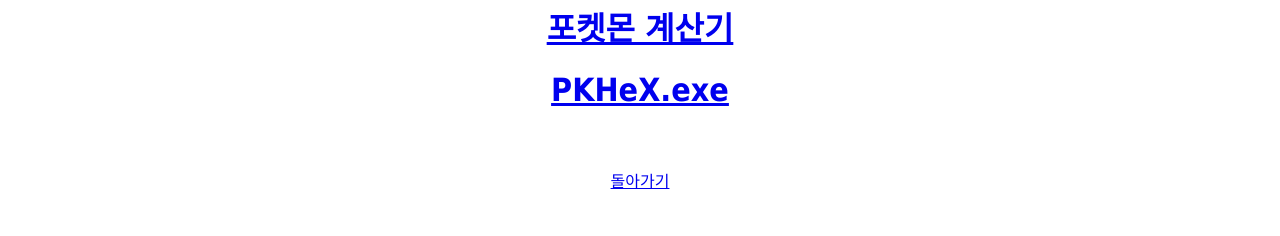
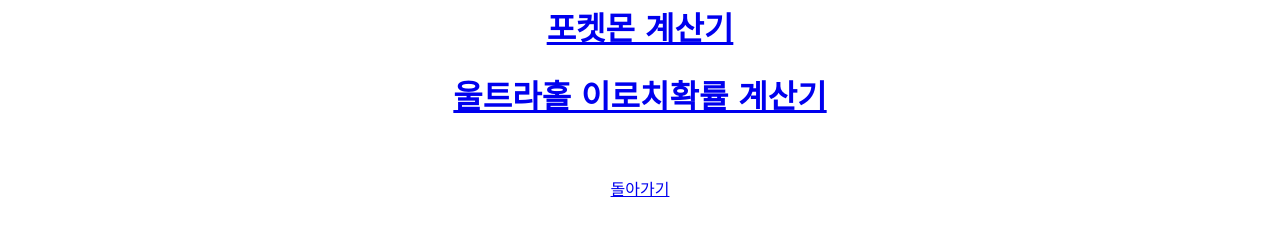
Before and after one commit to tapukoko/eon.moe, a plain HTML site: page tools/index.html in a window 1280 px wide. Shown: the part 322-558 px from the top of the page. Drawn offline with Linux system fonts and the light colour scheme.

Commit message:
removed pkhex

```diff
--- a/tools/index.html
+++ b/tools/index.html
@@ -18,7 +18,7 @@
 	<div style="text-align:center; background-color:white">
 		<span>
 		<h1><a href="http://www.eon.moe/tools/pokecalc">포켓몬 계산기</a></h1>
-		<h1><a href="https://drive.google.com/open?id=0B4iI_4ILJlLRSzUyeVd2NzZFUW8" target="_blank">PKHeX.exe</a></h1>
+		<h1><a href="http://www.eon.moe/tools/uhcalc">울트라홀 이로치확률 계산기</a></h1>
 		<br> <br>
 		<a href="http://www.eon.moe/">돌아가기</a>
 		<br>
```
